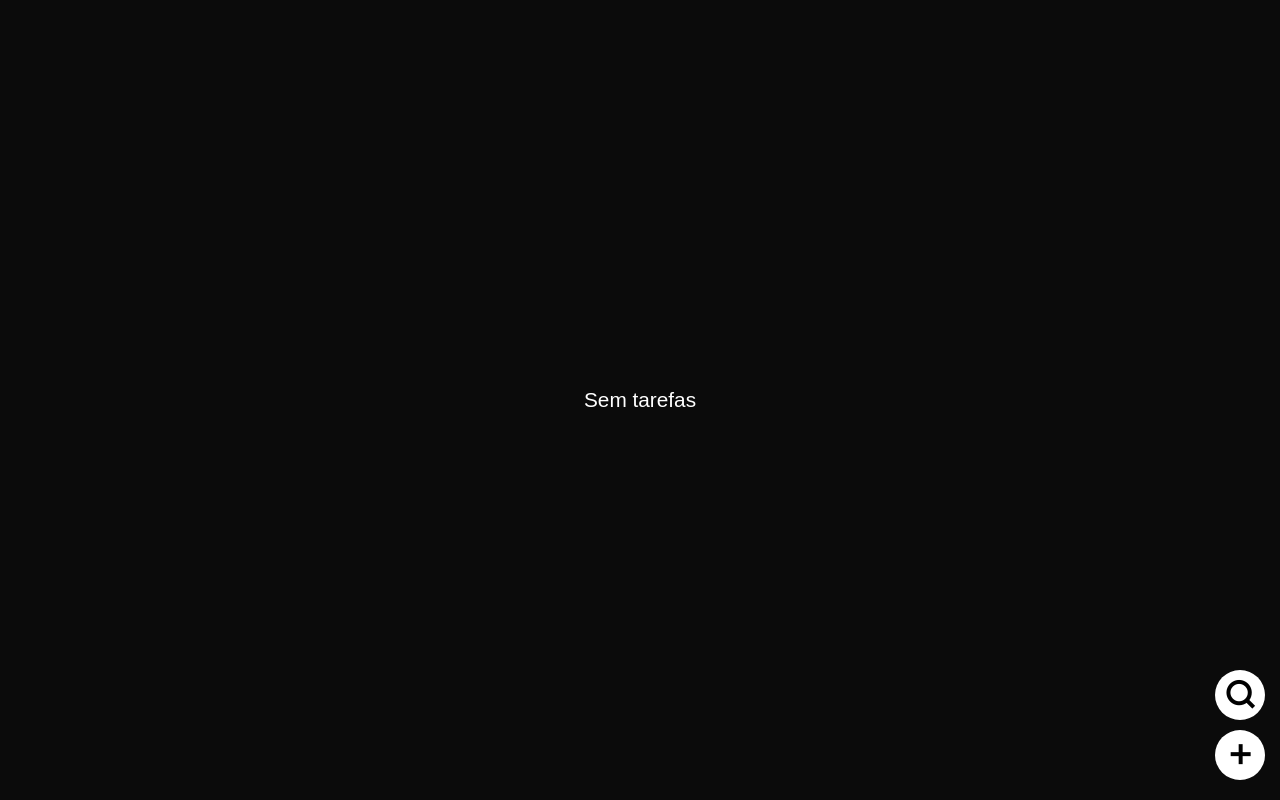
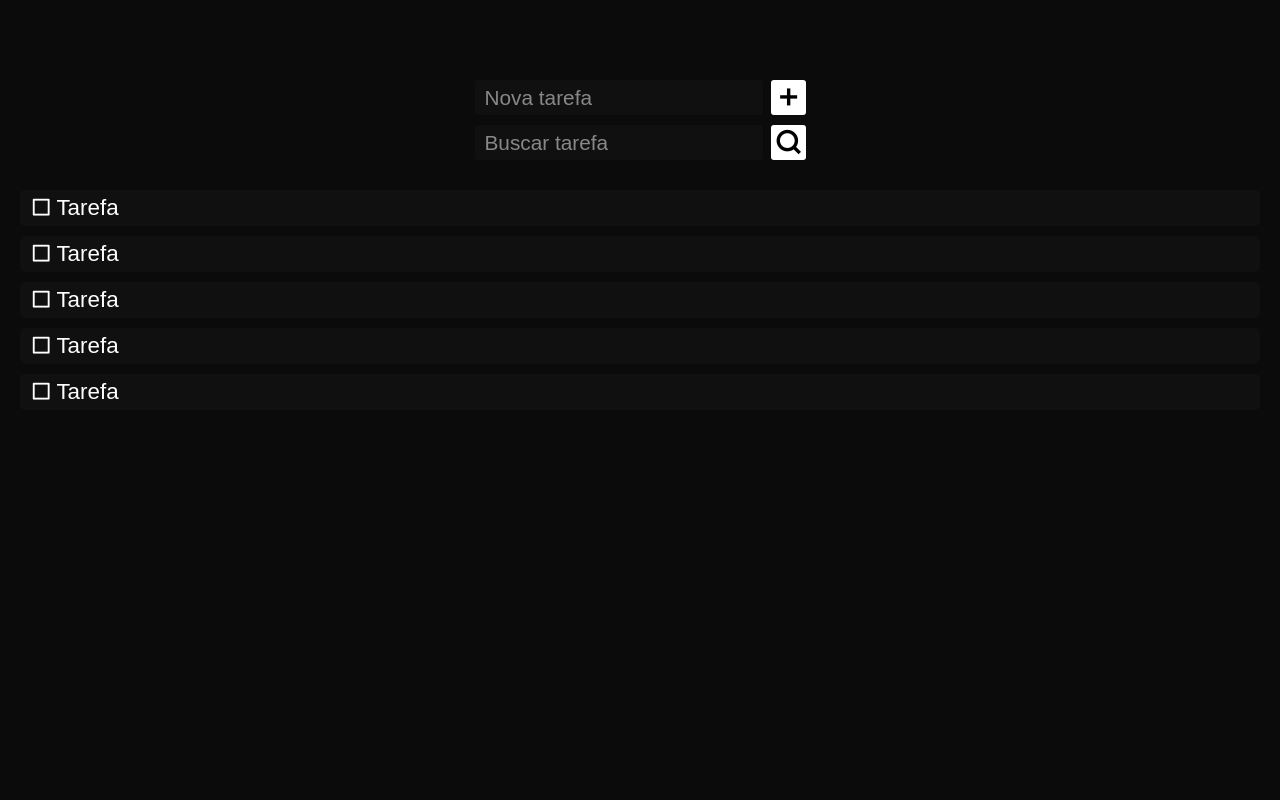
Before and after one commit to eduardo2382/listaDeTarefas, a plain HTML site: page index.html in a window 1280 px wide. Drawn offline with nearby package versions, Linux system fonts and the light colour scheme.

Commit message:
layout da tela base atualizado

```diff
--- a/index.html
+++ b/index.html
@@ -8,16 +8,39 @@
     <link href="https://cdn.jsdelivr.net/npm/remixicon@4.5.0/fonts/remixicon.css" rel="stylesheet"/>
 </head>
 <body>
+    <section id="sectionAddSearch">
+        <span>
+            <input type="text" placeholder="Nova tarefa" id="inputAdd">
+            <i class="ri-add-fill btnAdd"></i>
+        </span>
+        <span>
+            <input type="text" placeholder="Buscar tarefa" id="inputSearch">
+            <i class="ri-search-line btnSearch"></i>
+        </span>
+    </section>
+
     <main>
-        <span>Sem tarefas</span>
+        <span class="tarefa">
+            <i class="ri-checkbox-blank-line"></i>
+            <span>Tarefa</span>
+        </span>
+        <span class="tarefa">
+            <i class="ri-checkbox-blank-line"></i>
+            <span>Tarefa</span>
+        </span>
+        <span class="tarefa">
+            <i class="ri-checkbox-blank-line"></i>
+            <span>Tarefa</span>
+        </span>
+        <span class="tarefa">
+            <i class="ri-checkbox-blank-line"></i>
+            <span>Tarefa</span>
+        </span>
+        <span class="tarefa">
+            <i class="ri-checkbox-blank-line"></i>
+            <span>Tarefa</span>
+        </span>
     </main>
-
-    <section id="sectionAdd">
-        <i class="ri-add-fill btnAdd"></i>
-    </section>
-    <section id="sectionSearch">
-        <i class="ri-search-line btnSearch"></i>
-    </section>
 
     <script src="scripts/script.js"></script>
 </body>
--- a/styles/style.css
+++ b/styles/style.css
@@ -16,27 +16,82 @@
 body{
     background-color: var(--bg);
 }
+#sectionAddSearch{
+    width: 100%;
+
+    display: flex;
+    flex-direction: column;
+    align-items: center;
+    gap: 10px;
+
+    margin-top: 80px;
+}
+
+#sectionAddSearch span{
+    display: flex;
+    align-items: center;
+    justify-content: space-between;
+    gap: 8px;
+}
+
+.btnAdd, .btnSearch{
+    width: 35px;
+    height: 35px;
+
+    color: black;
+    font-size: 1.7em;
+    font-weight: bold;
+
+    display: flex;
+    align-items: center;
+    justify-content: center;
+
+    background-color: white;
+
+    border-radius: 3px;
+
+    cursor: pointer;
+}
+
+#inputAdd, #inputSearch{
+    height: 35px;
+
+    font-size: 1.3em;
+    color: var(--text);
+
+    background-color: var(--main-bg);
+
+    border: none;
+    border-radius: 3px;
+
+    outline: none;
+
+    padding: 5px 10px;
+}
+
+#inputAdd::placeholder, #inputSearch::placeholder{
+    color: var(--text-light);
+}
 
 main{
     width: 100%;
-    max-height: 80vh;
+    max-height: 73vh;
+
     padding: 10px 20px;
+    margin-top: 20px;
 
     display: flex;
     align-items: center;
     flex-direction: column;
     gap: 10px;
 
-    position: absolute;
-    top: 50%;
-    left: 50%;
-    transform: translate(-50%, -50%);
+    overflow: scroll;
+}
 
-    overflow: scroll;
-
+#alertEmpty{
     font-family: Arial, Helvetica, sans-serif;
     color: var(--text);
-    font-size: 1.3em;
+    font-size: 1.7em;
 }
 
 .tarefa{
@@ -62,51 +117,3 @@ main{
 .ri-checkbox-fill ~ span{
     color: var(--text-light);
 }
-
-#sectionAdd, #sectionSearch{
-    width: 100%;
-
-    position: absolute;
-    bottom: 0;
-    right: 0;
-
-    display: flex;
-    flex-direction: column;
-    align-items: end;
-    gap: 10px;
-
-    margin-right: 15px;
-}
-
-#sectionAdd{
-    margin-bottom: 20px;
-}
-
-#sectionSearch{
-    margin-bottom: 80px;
-}
-
-.btnAdd, .btnSearch{
-    width: 50px;
-    height: 50px;
-
-    display: flex;
-    align-items: center;
-    justify-content: center;
-
-    font-size: 2em;
-    font-weight: bold;
-
-    border-radius: 50%;
-
-    background-color: var(--text);
-
-    transition: .1s;
-
-    cursor: pointer;
-}
-
-.btnAdd:active, .btnSearch:active{
-    background-color: transparent;
-    color: var(--text);
-}
```
